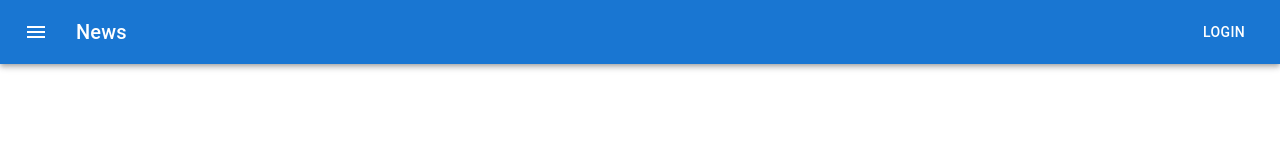
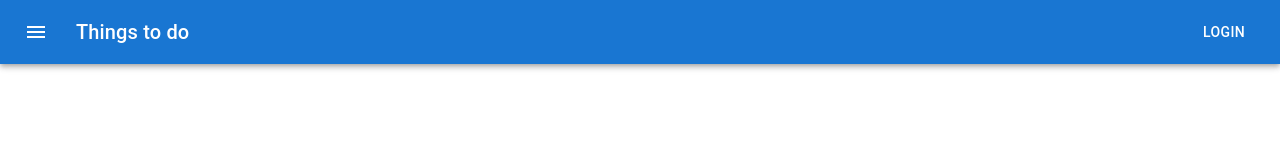
Before and after one commit to smauhourat/get-it-done-san, a React (Create React App) app: page / in a window 1280 px wide. Shown: the top 160 px of the page. Built offline with nearby package versions, Linux system fonts and the light colour scheme.

Commit message:
update readme

```diff
--- a/src/App.js
+++ b/src/App.js
@@ -1,34 +1,10 @@
 import logo from './logo.svg';
 import './App.css';
-import AppBar from '@mui/material/AppBar';
-import Box from '@mui/material/Box';
-import Toolbar from '@mui/material/Toolbar';
-import Typography from '@mui/material/Typography';
-import Button from '@mui/material/Button';
-import IconButton from '@mui/material/IconButton';
-import MenuIcon from '@mui/icons-material/Menu';
+import Navbar from './components/layout/Navbar'
 
 function App() {
   return (
-    <Box sx={{ flexGrow: 1 }}>
-      <AppBar position="static">
-        <Toolbar>
-          <IconButton
-            size="large"
-            edge="start"
-            color="inherit"
-            aria-label="menu"
-            sx={{ mr: 2 }}
-          >
-            <MenuIcon />
-          </IconButton>
-          <Typography variant="h6" component="div" sx={{ flexGrow: 1 }}>
-            News
-          </Typography>
-          <Button color="inherit">Login</Button>
-        </Toolbar>
-      </AppBar>
-    </Box>
+    <Navbar />
   );
 }
 
--- /dev/null
+++ b/src/components/layout/Navbar.js
@@ -0,0 +1,39 @@
+import React from 'react'
+import PropTypes from 'prop-types'
+import AppBar from '@mui/material/AppBar';
+import Box from '@mui/material/Box';
+import Toolbar from '@mui/material/Toolbar';
+import Typography from '@mui/material/Typography';
+import Button from '@mui/material/Button';
+import IconButton from '@mui/material/IconButton';
+import MenuIcon from '@mui/icons-material/Menu';
+
+const Navbar = props => {
+    return (
+        <Box sx={{ flexGrow: 1 }}>
+        <AppBar position="static">
+          <Toolbar>
+            <IconButton
+              size="large"
+              edge="start"
+              color="inherit"
+              aria-label="menu"
+              sx={{ mr: 2 }}
+            >
+              <MenuIcon />
+            </IconButton>
+            <Typography variant="h6" component="div" sx={{ flexGrow: 1 }}>
+                Things to do
+            </Typography>
+            <Button color="inherit">Login</Button>
+          </Toolbar>
+        </AppBar>
+      </Box>
+    )
+}
+
+Navbar.propTypes = {
+
+}
+
+export default Navbar
```
Also changed, not shown: 1 other file (tests, documents, lock files or other folders).
